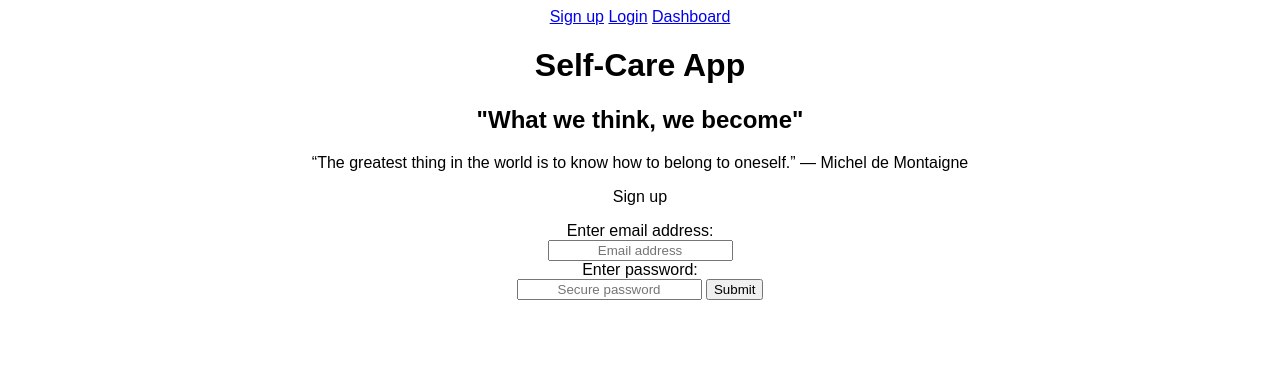
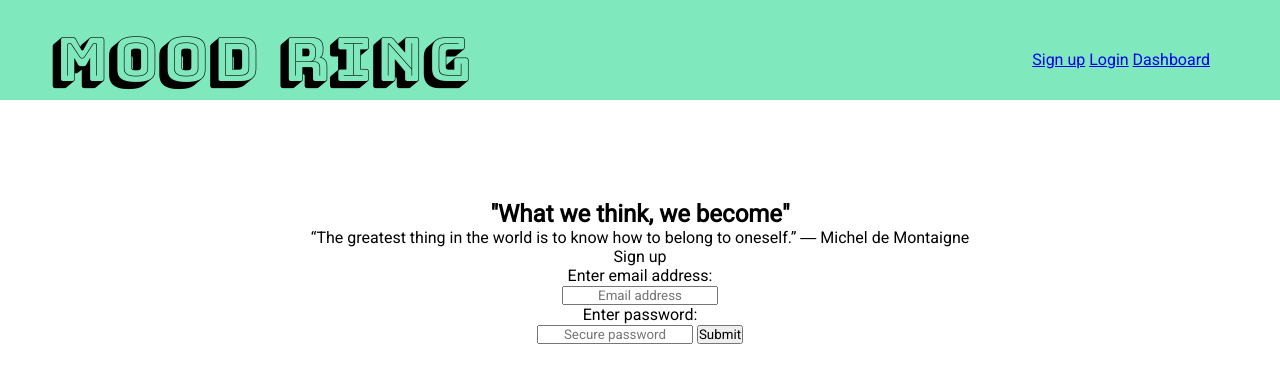
Before and after one commit to dttheme/MoodRing, a website: page public/index.html in a window 1280 px wide. Drawn offline with Linux system fonts and the light colour scheme.

Commit message:
Add CSS, fonts, icons

```diff
--- a/config.js
+++ b/config.js
@@ -2,5 +2,6 @@
 exports.DATABASE_URL = process.env.DATABASE_URL || 'mongodb://localhost/self-care-app';
 exports.TEST_DATABASE_URL = process.env.TEST_DATABASE_URL || 'mongodb://localhost/self-care-app-test';
 exports.PORT = process.env.PORT || 8080;
-
+exports.JWT_SECRET = process.env.JWT_SECRET;
+exports.JWT_EXPIRY = process.env.JWT_EXPIRY || '7d';
 // || global.DATABASE_URL
--- a/public/dashboard.css
+++ b/public/dashboard.css
@@ -1,3 +1,7 @@
+#new_post_section {
+  margin-top: 10%;
+}
+
 #new_post_form {
   border: 1px black solid;
   padding: 10px;
--- a/public/global_style.css
+++ b/public/global_style.css
@@ -1,5 +1,37 @@
 * {
   box-sizing: border-box;
-  font-family: sans-serif;
+  font-family: 'Roboto', sans-serif;
   text-align: center;
+  margin: 0;
+  padding: 0;
 }
+header {
+  background-color: #7FE8BC;
+  display: block;
+  position: absolute;
+  top: 0;
+  height: 100px;
+  width: 100vw;
+  overflow: hidden;
+}
+h1 {
+   font-family: 'Bungee Shade', sans-serif;
+   font-size: 60px;
+   font-weight: 100;
+   float: left;
+   padding-left: 50px;
+   padding-top: 20px;
+}
+nav {
+  position: absolute;
+  top: 50px;
+  right: 70px;
+}
+nav ul {
+  list-style-type: none;
+  float: right;
+}
+nav li {
+  display: inline;
+  padding-right:
+}
--- /dev/null
+++ b/public/index.css
@@ -0,0 +1,3 @@
+#landing_section {
+  margin-top: 200px;
+}
--- a/public/index.html
+++ b/public/index.html
@@ -4,22 +4,29 @@
     <meta charset="utf-8">
     <title>Self-Care App</title>
     <link rel="stylesheet" type="text/css" href="global_style.css">
-    <!-- <link rel="stylesheet" type="text/css" href="index.css"> -->
+    <link href="https://fonts.googleapis.com/css?family=Bungee+Shade|Roboto" rel="stylesheet">
+    <link rel="stylesheet" type="text/css" href="index.css">
 
     <script src="https://use.fontawesome.com/7f641b72ff.js"></script>
   </head>
   <body>
-      <a href="#">Sign up</a>
-      <a href="#">Login</a>
-      <a href="/dashboard">Dashboard</a>
-    <heading>
-        <h1>Self-Care App</h1>
-    </heading>
-    <div class='app-desc'>
-      <h2>"What we think, we become"</h2>
-      <p>“The greatest thing in the world is to know how to belong to oneself.”
-― Michel de Montaigne</p>
-    </div>
+      <header>
+          <h1>Mood Ring</h1>
+          <nav>
+            <ul>
+              <li><a href="#">Sign up</a></li>
+              <li><a href="#">Login</a></li>
+              <li><a href="/dashboard">Dashboard</a></li>
+            </ul>
+          </nav>
+      </header>
+        <section id="landing_section">
+            <h2>"What we think, we become"</h2>
+            <p>“The greatest thing in the world is to know how to belong to oneself.”
+      ― Michel de Montaigne</p>
+        </section>
+        <section></section>
+
     <p>Sign up</p>
     <form>
       <label for="email">Enter email address:</label><br>
```
Also changed, not shown: public/archive.css (+9 -0 lines), public/archive.html (+15 -5 lines), public/dashboard.html (+11 -1 lines), public/images/emojis/noun_240877_cc.svg (added), public/images/emojis/noun_240878_cc.svg (added), 1 other file.
